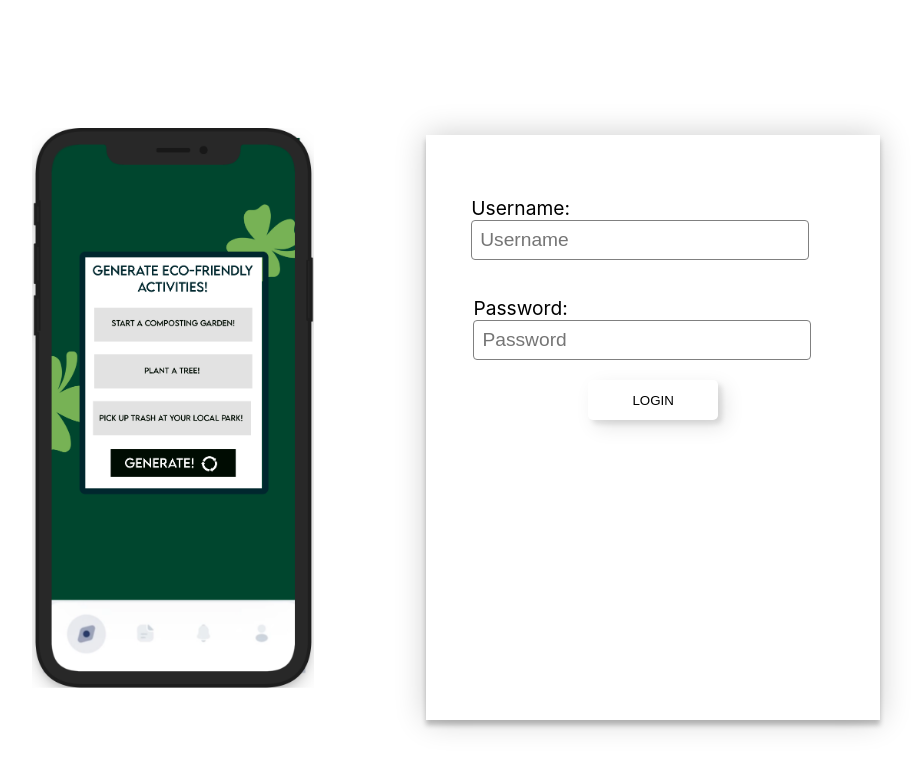
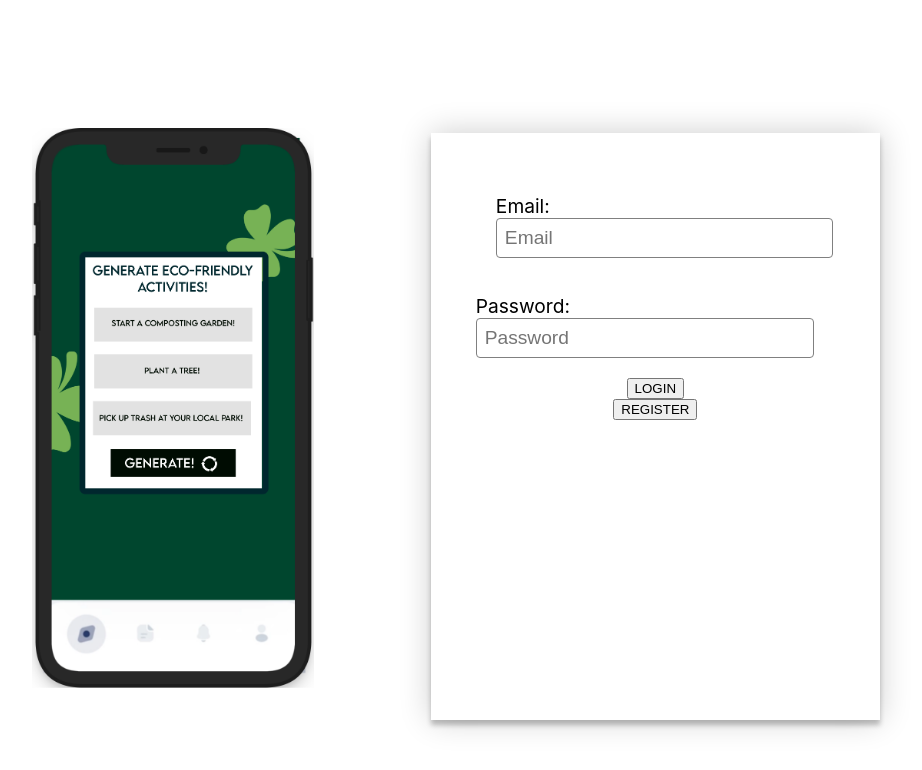
Before and after one commit to yummybomb/HackPrinceton2023, a React (Create React App) app in the folder frontend/: page / in a window 1280 px wide. Shown: the top 770 px of the page, without its empty margins (272-1194 px from the left). Built offline with nearby package versions, Linux system fonts and the light colour scheme.

Commit message:
Got register and login to database

```diff
--- a/frontend/src/components/LoginPage.js
+++ b/frontend/src/components/LoginPage.js
@@ -1,31 +1,58 @@
-import React, { useState } from 'react';
+import React, { useState, setError } from 'react';
 import './assets/LoginPage.css'
 import ImageScroll from './ImageScroll'
+import axios from 'axios';
 
 const LoginPage = () =>  {
-  const [username, setUsername] = useState('');
+  const [email, setEmail] = useState('');
   const [password, setPassword] = useState('');
 
-  const handleUsernameChange = (event) => {
-    setUsername(event.target.value);
+  const handleEmailChange = (event) => {
+    setEmail(event.target.value);
   }
 
   const handlePasswordChange = (event) => {
     setPassword(event.target.value);
   }
 
-  const handleSubmit = (event) => {
+  const handleLogin = async (event) => {
     event.preventDefault();
-    // code to handle login submission
+    const formData = new FormData();
+    formData.set('username', email);
+    formData.set('password', password);
+    try {
+        await axios.post('http://localhost:8000/auth/jwt/login',
+        formData,
+        {
+            headers: {
+                'Content-Type' : 'multipart/form-data'
+            },
+        },
+        )
+        alert('Login successful');
+      } catch (err) {
+        setError(err.response.data.error);
+      }
+    }
+
+
+  const handleRegister = async (event) => {
+    event.preventDefault();
+    try {
+      await axios.post('http://localhost:8000/auth/register', { "email" : email, "password" : password});
+      alert('User registered successfully');
+    } catch (err) {
+      setError(err.response.data.error);
+    }
   }
 
   return (
     <div>
-      <ImageScroll></ImageScroll>
-      <form onSubmit={handleSubmit}>
+      <ImageScroll/>
+      <form>
         <label>
-          Username:
-          <input type="text" placeholder="Username" value={username} onChange={handleUsernameChange} />
+          Email:
+          <input type="text" placeholder="Email" value={email} onChange={handleEmailChange} />
         </label>
         <br />
         <label>
@@ -33,10 +60,11 @@ const LoginPage = () =>  {
           <input type="password" placeholder="Password" value={password} onChange={handlePasswordChange} />
         </label>
         <br />
-        <button type="submit">LOGIN</button>
+        <button onClick = {handleLogin}>LOGIN</button>
+        <button onClick = {handleRegister}>REGISTER</button>
       </form>
     </div>
-  );
+  )
 }
 
 export default LoginPage;
```
